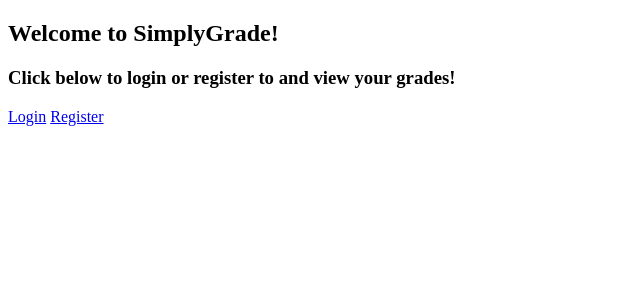
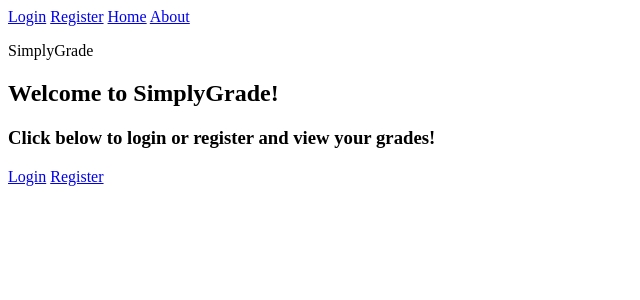
Before and after one commit to ArtemusHayden/CSCI4560_GradeBookProject, a PHP site: page /home.php in a window 1280 px wide. Shown: the top 300 px of the page, without its empty margins (0-640 px from the left). Run offline with PHP 8.4, Linux system fonts and the light colour scheme.

Commit message:
Update home.php

```diff
--- a/home.php
+++ b/home.php
@@ -7,10 +7,25 @@
     <link rel="stylesheet" href="style.css">
 </head>
 <body>
+
+<div class="navigation">
+    <div class="nav-left">
+        <a href="login.php">Login</a>
+        <a href="register.php">Register</a>
+        <a href="home.php">Home</a>
+        <a href="about.php">About</a>
+    </div>
+    <div class="nav-right">
+        <p>SimplyGrade</p>
+    </div>
+</div>
+
+<div class="welcome-container">
     <h2>Welcome to SimplyGrade!</h2>
-    <h3>Click below to login or register to and view your grades!</h3>
-
-    <a href="login.php">Login</a>
-    <a href="register.php">Register</a>
-
+    <h3>Click below to login or register and view your grades!</h3>
+    <div class="welcome-buttons">
+        <a href="login.php" class="btn">Login</a>
+        <a href="register.php" class="btn">Register</a>
+    </div>
+</div>
 </body>
```
